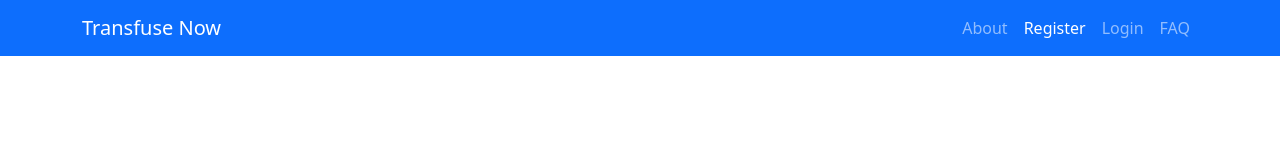
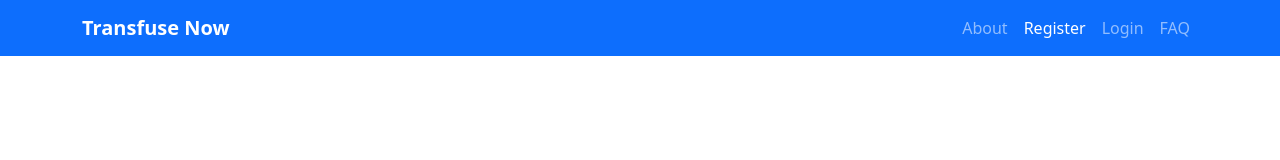
Before and after one commit to aditya6700/Blood-Bank-System, a React (Create React App) app in the folder client/: page /register in a window 1280 px wide. Shown: the top 160 px of the page. Built offline with nearby package versions, Linux system fonts and the light colour scheme; no server answers.

Commit message:
Brand name linked to home page

```diff
--- a/client/src/components/NavigationBar.jsx
+++ b/client/src/components/NavigationBar.jsx
@@ -27,7 +27,7 @@ export default function NavigationBar({isAuthenticated, userId}) {
     <>
       <Navbar collapseOnSelect expand="md" bg="primary" data-bs-theme="dark">
       <Container>
-        <Navbar.Brand>Transfuse Now</Navbar.Brand>
+        <Navbar.Brand as={NavLink} to='/' className='fw-bold'>Transfuse Now</Navbar.Brand>
         <Navbar.Toggle aria-controls="responsive-navbar-nav" />
         <Navbar.Collapse id="responsive-navbar-nav">
           <Nav className="ms-auto">
```
